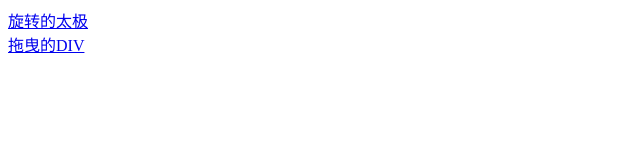
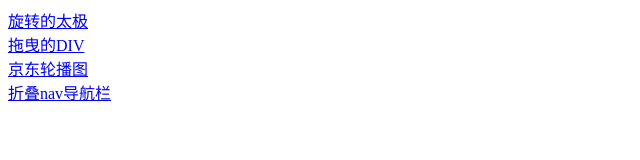
Before and after one commit to Calvinli0769/web, a plain HTML site: page index.html in a window 1280 px wide. Shown: the whole page, without its empty margins (0-640 px from the left). Drawn offline with Linux system fonts and the light colour scheme.

Commit message:
Update index.html

```diff
--- a/index.html
+++ b/index.html
@@ -13,5 +13,11 @@
     <div>
         <a href="move-div.html">拖曳的DIV</a>
     </div>
+    <div>
+        <a href="jd-banner.html">京东轮播图</a>
+    </div>
+    <div>
+        <a href="折叠nav.html">折叠nav导航栏</a>
+    </div>
 </body>
 </html>
```
